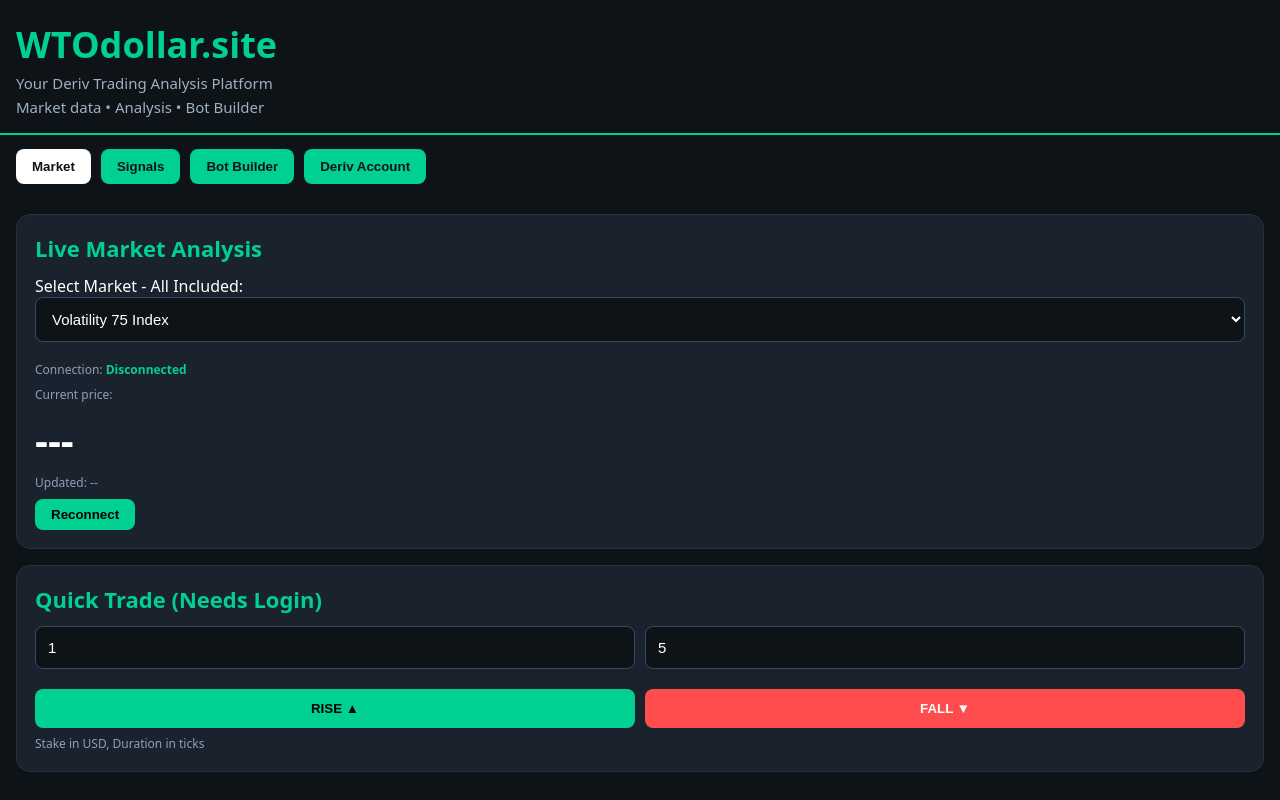
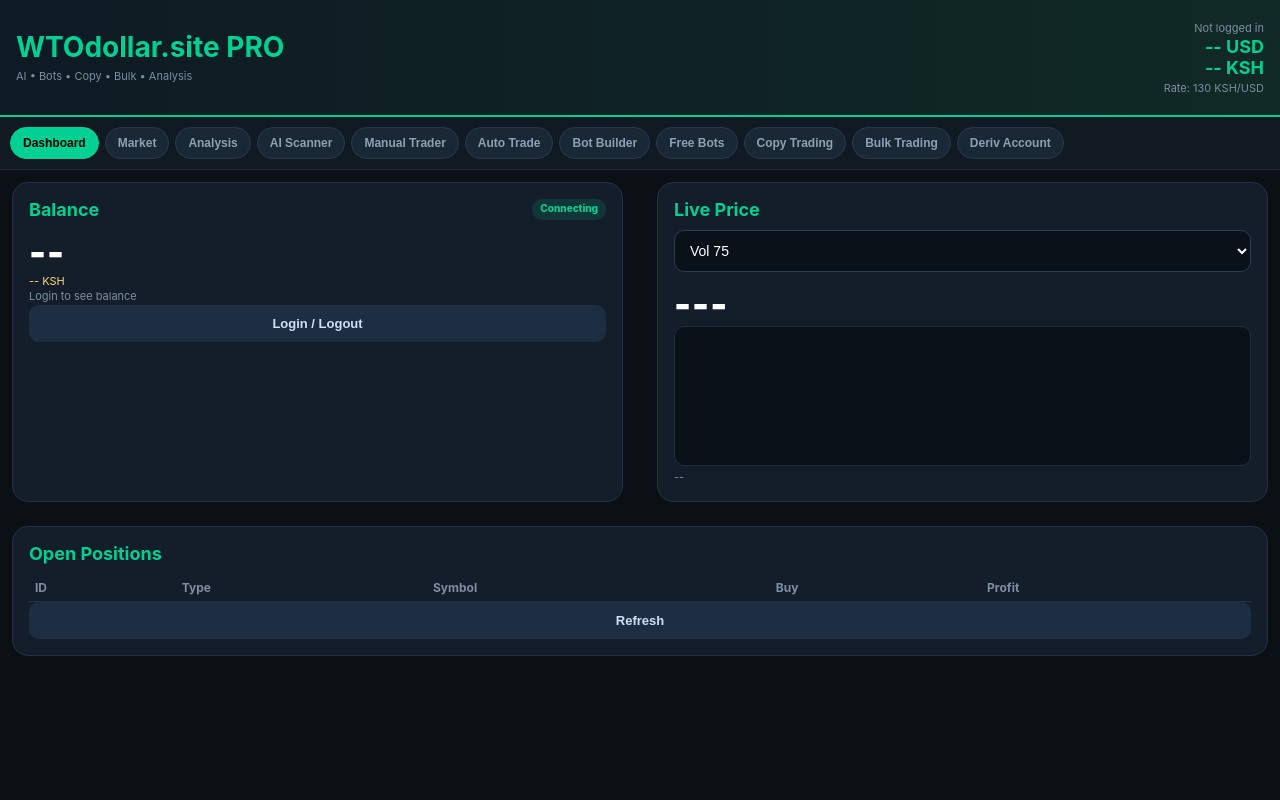
Before and after one commit to wtodollar/wtodollar.site, a plain HTML site: page index.html in a window 1280 px wide. Drawn offline with Linux system fonts and the light colour scheme.

Commit message:
Update index.html

```diff
--- a/index.html
+++ b/index.html
@@ -1,183 +1,164 @@
 <!DOCTYPE html>
 <html lang="en">
 <head>
-<meta charset="UTF-8">
-<meta name="viewport" content="width=device-width, initial-scale=1.0">
-<title>WTOdollar.site | All Volatilities</title>
+<meta charset="UTF-8"><meta name="viewport" content="width=device-width, initial-scale=1.0">
+<title>WTOdollar - Pro Trading Platform</title>
 <style>
-*{box-sizing:border-box;margin:0;padding:0}
-body{background:#0e1318;color:#fff;font-family:system-ui,sans-serif}
-.header{padding:20px 16px 12px;border-bottom:2px solid #00d091}
-.header h1{color:#00d091;font-size:36px}
-.header p{color:#9fb0c3;font-size:15px;margin:4px 0}
-.nav{display:flex;flex-wrap:wrap;gap:10px;padding:14px 16px}
-.nav button{background:#00d091;color:#0e1318;border:none;padding:10px 16px;border-radius:8px;font-weight:700;cursor:pointer}
-.nav button.active{background:#fff;color:#0e1318}
-.card{background:#1a222d;border-radius:14px;padding:18px;margin:16px;border:1px solid #263241}
-.card h2{color:#00d091;font-size:22px;margin-bottom:12px}
-input,select{width:100%;background:#0e1318;color:#fff;border:1px solid #3a4a5e;border-radius:8px;padding:12px;font-size:15px;margin-bottom:12px}
-.price-big{font-size:40px;font-weight:800;margin:8px 0;word-break:break-all}
-.small{font-size:12px;color:#8da0b6;margin-top:8px;line-height:1.4}
-.btn{border:none;padding:12px;border-radius:8px;font-weight:700;width:100%;cursor:pointer;margin-top:8px}
-.btn-blue{background:#2a86ff;color:#fff}
-.btn-green{background:#00d091;color:#000}
-.btn-dark{background:#263241;color:#fff}
+*{box-sizing:border-box;margin:0;padding:0}body{background:#0b1015;color:#e6f0ff;font-family:Inter,system-ui,sans-serif}
+.header{background:linear-gradient(90deg,#0e1a24,#102a25);padding:18px 16px;border-bottom:2px solid #00d091;display:flex;justify-content:space-between;align-items:center;flex-wrap:wrap}
+.header h1{color:#00d091;font-size:28px}.header .bal{font-size:14px;text-align:right}
+.header .bal b{color:#00d091;font-size:18px;display:block}
+.nav{position:sticky;top:0;z-index:10;background:#111a23;display:flex;gap:6px;padding:10px;overflow-x:auto;border-bottom:1px solid #1e2d3d;white-space:nowrap}
+.nav button{background:#1a2836;color:#8da0b6;border:1px solid #263a4f;padding:8px 12px;border-radius:20px;font-weight:700;font-size:12px;cursor:pointer}
+.nav button.active{background:#00d091;color:#000;border-color:#00d091}
+.card{background:#141e2a;border-radius:16px;padding:16px;margin:12px;border:1px solid #223145}
+.card h2{color:#00d091;font-size:18px;margin-bottom:10px;display:flex;justify-content:space-between}
+.card h3{color:#9fb0c3;font-size:14px;margin:12px 0 6px}
+.grid2{display:grid;grid-template-columns:1fr 1fr;gap:10px}
+.grid3{display:grid;grid-template-columns:1fr 1fr 1fr;gap:8px}
+input,select{width:100%;background:#0b1118;color:#fff;border:1px solid #2a3c52;border-radius:10px;padding:11px;font-size:14px;margin-bottom:10px}
+.price-big{font-size:36px;font-weight:900;color:#fff;letter-spacing:1px}
+.small{font-size:11px;color:#7d8ea3;line-height:1.4}
+.btn{border:none;padding:11px;border-radius:10px;font-weight:800;width:100%;cursor:pointer;font-size:13px}
+.btn-green{background:#00d091;color:#000}.btn-red{background:#ff4757;color:#fff}.btn-blue{background:#2d86ff;color:#fff}.btn-dark{background:#1e2e42;color:#cfe0f5}.btn-ghost{background:transparent;border:1px solid #2a3c52;color:#8da0b6}
 .tab-content{display:none}.tab-content.active{display:block}
-#log{background:#000;color:#0f0;border-radius:8px;padding:8px;height:140px;overflow-y:auto;font-size:11px;margin-top:10px;white-space:pre-wrap}
-optgroup{color:#00d091;background:#0e1318;font-weight:700}
+.badge{padding:3px 8px;border-radius:10px;font-size:10px;font-weight:800}
+.badge-green{background:#00d09122;color:#00d091}.badge-red{background:#ff475722;color:#ff6b7a}.badge-blue{background:#2d86ff22;color:#6aa9ff}
+#tickChart{width:100%;height:140px;background:#0b1118;border-radius:10px;border:1px solid #1e2d3d}
+#log{background:#000;color:#00ff88;border-radius:10px;padding:8px;height:120px;overflow-y:auto;font-size:10px;white-space:pre-wrap;margin-top:10px}
+.bot-card{border:1px dashed #2a3c52;border-radius:10px;padding:10px;margin:6px 0;background:#0f1821}
+.switch{display:flex;align-items:center;gap:8px;margin:6px 0}
+.switch input{width:18px;height:18px}
+table{width:100%;font-size:12px;border-collapse:collapse}
+th{color:#7d8ea3;text-align:left;padding:6px;border-bottom:1px solid #223145}
+td{padding:6px;border-bottom:1px solid #1a2836}
+.ksh{color:#ffd86e}
+optgroup{color:#00d091;background:#0b1015;font-weight:800}
 </style>
 </head>
 <body>
 <div class="header">
-<h1>WTOdollar.site</h1>
-<p>Your Deriv Trading Analysis Platform</p>
-<p>Market data • Analysis • Bot Builder</p>
+<div><h1>WTOdollar.site PRO</h1><span class="small">AI • Bots • Copy • Bulk • Analysis</span></div>
+<div class="bal">
+<span class="small" id="loginId">Not logged in</span>
+<b id="usdBal">-- USD</b>
+<b id="kshBal" class="ksh">-- KSH</b>
+<span class="small">Rate: <span id="rate">130</span> KSH/USD</span>
 </div>
+</div>
+
 <div class="nav">
-<button onclick="showTab('market')" id="btn-market" class="active">Market</button>
-<button onclick="showTab('signals')" id="btn-signals">Signals</button>
+<button onclick="showTab('dashboard')" id="btn-dashboard" class="active">Dashboard</button>
+<button onclick="showTab('market')" id="btn-market">Market</button>
+<button onclick="showTab('analysis')" id="btn-analysis">Analysis</button>
+<button onclick="showTab('aiscan')" id="btn-aiscan">AI Scanner</button>
+<button onclick="showTab('manual')" id="btn-manual">Manual Trader</button>
+<button onclick="showTab('auto')" id="btn-auto">Auto Trade</button>
 <button onclick="showTab('bot')" id="btn-bot">Bot Builder</button>
+<button onclick="showTab('freebots')" id="btn-freebots">Free Bots</button>
+<button onclick="showTab('copy')" id="btn-copy">Copy Trading</button>
+<button onclick="showTab('bulk')" id="btn-bulk">Bulk Trading</button>
 <button onclick="showTab('account')" id="btn-account">Deriv Account</button>
 </div>
-<div id="tab-market" class="tab-content active">
-<div class="card">
-<h2>Live Market Analysis</h2>
-<label>Select Market - All Included:</label>
-<select id="marketSelect">
-<optgroup label="NEW - 1HZ Volatility (15,30,90)">
-<option value="1HZ15V">Volatility 15 (1s)</option>
-<option value="1HZ30V">Volatility 30 (1s)</option>
-<option value="1HZ90V">Volatility 90 (1s)</option>
-<option value="1HZ150V">Volatility 150 (1s)</option>
-<option value="1HZ250V">Volatility 250 (1s)</option>
-</optgroup>
-<optgroup label="Volatility Continuous (2 sec)">
-<option value="R_10">Volatility 10 Index</option>
-<option value="R_25">Volatility 25 Index</option>
-<option value="R_50">Volatility 50 Index</option>
-<option value="R_75" selected>Volatility 75 Index</option>
-<option value="R_100">Volatility 100 Index</option>
-</optgroup>
-<optgroup label="Volatility 1s Standard">
-<option value="R_10_1s">Volatility 10 (1s)</option>
-<option value="R_25_1s">Volatility 25 (1s)</option>
-<option value="R_50_1s">Volatility 50 (1s)</option>
-<option value="R_75_1s">Volatility 75 (1s)</option>
-<option value="R_100_1s">Volatility 100 (1s)</option>
-</optgroup>
-<optgroup label="Boom Index + 1s">
-<option value="BOOM_300">Boom 300</option>
-<option value="BOOM_500">Boom 500</option>
-<option value="BOOM_1000">Boom 1000</option>
-<option value="BOOM_300_1s">Boom 300 (1s)</option>
-<option value="BOOM_500_1s">Boom 500 (1s)</option>
-<option value="BOOM_1000_1s">Boom 1000 (1s)</option>
-</optgroup>
-<optgroup label="Crash Index + 1s">
-<option value="CRASH_300">Crash 300</option>
-<option value="CRASH_500">Crash 500</option>
-<option value="CRASH_1000">Crash 1000</option>
-<option value="CRASH_300_1s">Crash 300 (1s)</option>
-<option value="CRASH_500_1s">Crash 500 (1s)</option>
-<option value="CRASH_1000_1s">Crash 1000 (1s)</option>
-</optgroup>
-<optgroup label="Jump Index">
-<option value="JD10">Jump 10 Index</option>
-<option value="JD25">Jump 25 Index</option>
-<option value="JD50">Jump 50 Index</option>
-<option value="JD75">Jump 75 Index</option>
-<option value="JD100">Jump 100 Index</option>
-<option value="JD10_1s">Jump 10 (1s)</option>
-<option value="JD25_1s">Jump 25 (1s)</option>
-<option value="JD50_1s">Jump 50 (1s)</option>
-<option value="JD75_1s">Jump 75 (1s)</option>
-<option value="JD100_1s">Jump 100 (1s)</option>
-</optgroup>
-<optgroup label="Other Synthetic">
-<option value="ST100">Step Index</option>
-<option value="RDBULL">Bull Market Index</option>
-<option value="RDBEAR">Bear Market Index</option>
-<option value="RB100">Range Break 100</option>
-<option value="RB200">Range Break 200</option>
-</optgroup>
-<optgroup label="Forex">
-<option value="frxEURUSD">EUR/USD</option>
-<option value="frxGBPUSD">GBP/USD</option>
-<option value="frxUSDJPY">USD/JPY</option>
-<option value="frxXAUUSD">Gold</option>
-</optgroup>
-</select>
-<div class="small">Connection: <b id="connStatus" style="color:#00d091">Connecting...</b></div>
-<div class="small">Current price:</div>
-<div class="price-big" id="price">---</div>
-<div class="small" id="updated">Updated: --</div>
-<button class="btn btn-green" style="width:auto;padding:8px 16px" onclick="reconnect()">Reconnect</button>
+
+<!-- DASHBOARD -->
+<div id="tab-dashboard" class="tab-content active">
+<div class="grid2">
+<div class="card"><h2>Balance <span class="badge badge-green" id="connStatus">Connecting</span></h2><div class="price-big" id="dashUsd">--</div><div class="small ksh" id="dashKsh">-- KSH</div><div class="small" id="dashLogin">Login to see balance</div><button class="btn btn-dark" onclick="showTab('account')">Login / Logout</button></div>
+<div class="card"><h2>Live Price</h2><select id="marketSelect">
+<optgroup label="NEW 15/30/90 (1s)"><option value="1HZ15V">Vol 15 (1s)</option><option value="1HZ30V">Vol 30 (1s)</option><option value="1HZ90V">Vol 90 (1s)</option><option value="1HZ150V">Vol 150 (1s)</option><option value="1HZ250V">Vol 250 (1s)</option></optgroup>
+<optgroup label="Vol Continuous"><option value="R_10">Vol 10</option><option value="R_25">Vol 25</option><option value="R_50">Vol 50</option><option value="R_75" selected>Vol 75</option><option value="R_100">Vol 100</option></optgroup>
+<optgroup label="Vol 1s"><option value="R_10_1s">Vol 10 (1s)</option><option value="R_25_1s">Vol 25 (1s)</option><option value="R_50_1s">Vol 50 (1s)</option><option value="R_75_1s">Vol 75 (1s)</option><option value="R_100_1s">Vol 100 (1s)</option></optgroup>
+<optgroup label="Jump (Including)"><option value="JD10">Jump 10</option><option value="JD25">Jump 25</option><option value="JD50">Jump 50</option><option value="JD75">Jump 75</option><option value="JD100">Jump 100</option><option value="JD10_1s">Jump 10 (1s)</option><option value="JD25_1s">Jump 25 (1s)</option><option value="JD50_1s">Jump 50 (1s)</option><option value="JD75_1s">Jump 75 (1s)</option><option value="JD100_1s">Jump 100 (1s)</option></optgroup>
+<optgroup label="Boom/Crash"><option value="BOOM_300">Boom 300</option><option value="BOOM_500">Boom 500</option><option value="BOOM_1000">Boom 1000</option><option value="BOOM_300_1s">Boom 300 (1s)</option><option value="BOOM_500_1s">Boom 500 (1s)</option><option value="BOOM_1000_1s">Boom 1000 (1s)</option><option value="CRASH_300">Crash 300</option><option value="CRASH_500">Crash 500</option><option value="CRASH_1000">Crash 1000</option><option value="CRASH_300_1s">Crash 300 (1s)</option><option value="CRASH_500_1s">Crash 500 (1s)</option><option value="CRASH_1000_1s">Crash 1000 (1s)</option></optgroup>
+<optgroup label="Other"><option value="ST100">Step Index</option><option value="RDBULL">Bull</option><option value="RDBEAR">Bear</option></optgroup>
+</select><div class="price-big" id="price">---</div><canvas id="tickChart"></canvas><div class="small" id="updated">--</div></div>
 </div>
-<div class="card">
-<h2>Quick Trade (Needs Login)</h2>
-<div style="display:flex;gap:10px"><input id="stake" type="number" value="1" min="0.35" step="0.1"><input id="duration" type="number" value="5" min="1"></div>
-<div style="display:flex;gap:10px"><button class="btn btn-green" onclick="quickBuy('CALL')">RISE ▲</button><button class="btn" style="background:#ff4d4d;color:#fff" onclick="quickBuy('PUT')">FALL ▼</button></div>
-<div class="small">Stake in USD, Duration in ticks</div>
+<div class="card"><h2>Open Positions</h2><table id="openTable"><tr><th>ID</th><th>Type</th><th>Symbol</th><th>Buy</th><th>Profit</th></tr></table><button class="btn btn-dark" onclick="fetchOpenPositions()">Refresh</button></div>
+</div>
+
+<!-- ANALYSIS -->
+<div id="tab-analysis" class="tab-content">
+<div class="card"><h2>Analysis Tool <span class="badge badge-blue">RSI + SMA</span></h2>
+<div class="grid3"><div>RSI(14): <b id="rsi">--</b></div><div>SMA20: <b id="sma20">--</b></div><div>SMA50: <b id="sma50">--</b></div></div>
+<h3>Signal</h3><div id="analysisSignal" class="price-big" style="font-size:20px">Waiting ticks...</div>
+<div class="small">Based on last 100 ticks: RSI <30 oversold = BUY, >70 overbought = SELL. SMA cross confirms.</div>
+<div class="grid2"><button class="btn btn-green" onclick="quickBuy('CALL')">BUY RISE</button><button class="btn btn-red" onclick="quickBuy('PUT')">BUY FALL</button></div>
 </div>
 </div>
-<div id="tab-account" class="tab-content">
-<div class="card">
-<h2>Deriv Account Login</h2>
-<p class="small">app.deriv.com > Settings > API Token > Create Token > Check ALL boxes > Copy</p>
-<input id="tokenInput" type="text" placeholder="Paste API Token here (visible)">
-<div id="loginId" style="margin-top:8px;font-weight:700"></div>
-<div id="balanceDisplay" style="font-size:22px;color:#00d091;font-weight:800;margin-top:6px"></div>
-<div id="authLog" class="small" style="color:#ffcc00"></div>
-<button class="btn btn-blue" onclick="loginDeriv()">LOGIN & SHOW BALANCE</button>
-<button class="btn btn-dark" onclick="logout()">Logout / Clear Token</button>
-<div id="log">Log will appear here...</div>
+
+<!-- AI SCANNER -->
+<div id="tab-aiscan" class="tab-content">
+<div class="card"><h2>AI Scanner <span class="badge badge-green">Live</span></h2><div class="small">Scans ALL volatilities including 15/30 1s + Jump every 3 seconds and finds strongest trend.</div><button class="btn btn-blue" onclick="toggleScanner()" id="scanBtn">Start AI Scan</button><table id="scanTable"><tr><th>Symbol</th><th>RSI</th><th>Trend</th><th>Strength</th><th>Action</th></tr></table></div>
+</div>
+
+<!-- MANUAL TRADER -->
+<div id="tab-manual" class="tab-content">
+<div class="card"><h2>Manual Trader</h2>
+<div class="grid2"><div><label>Stake USD</label><input id="stake" type="number" value="1" min="0.35" step="0.1"></div><div><label>Duration (ticks)</label><input id="duration" type="number" value="5" min="1"></div></div>
+<label>Contract Type</label><select id="contractType"><option value="CALL">Rise</option><option value="PUT">Fall</option><option value="CALL">Higher</option><option value="PUT">Lower</option><option value="DIGITMATCH">Digit Match</option><option value="DIGITDIFF">Digit Differs</option><option value="DIGITEVEN">Even</option><option value="DIGITODD">Odd</option><option value="DIGITOVER">Over</option><option value="DIGITUNDER">Under</option></select>
+<div id="digitBox" style="display:none"><label>Digit (0-9) or Barrier</label><input id="digitInput" type="number" value="5" min="0" max="9"></div>
+<div class="grid2"><button class="btn btn-green" onclick="manualBuy('CALL')">RISE / HIGHER</button><button class="btn btn-red" onclick="manualBuy('PUT')">FALL / LOWER</button></div>
+<div class="grid2" style="margin-top:8px"><button class="btn btn-dark" onclick="manualBuy('DIGITEVEN')">EVEN</button><button class="btn btn-dark" onclick="manualBuy('DIGITODD')">ODD</button></div>
 </div>
 </div>
-<div id="tab-signals" class="tab-content"><div class="card"><h2>Signals</h2><p class="small" id="signalBox">Waiting for ticks...</p></div></div>
-<div id="tab-bot" class="tab-content"><div class="card"><h2>Bot Builder</h2><p class="small">Login first. All markets ready.</p></div></div>
+
+<!-- AUTO TRADE -->
+<div id="tab-auto" class="tab-content">
+<div class="card"><h2>Auto Trade <span class="badge badge-red" id="autoStatus">Stopped</span></h2>
+<div class="grid2"><div><label>Base Stake</label><input id="autoStake" type="number" value="0.35"></div><div><label>Martingale x</label><input id="autoMulti" type="number" value="2.1" step="0.1"></div></div>
+<label>Strategy</label><select id="autoStrategy"><option value="RSI">RSI Reversal</option><option value="SMA">SMA Cross</option><option value="EVEN">Even/Odd Follow</option><option value="MARTI">Martingale Rise/Fall</option></select>
+<div class="switch"><input type="checkbox" id="autoMartingale" checked><label>Enable Martingale on Loss</label></div>
+<div class="switch"><input type="checkbox" id="autoStopLoss"><label>Stop if loss > $ <input id="stopLossVal" value="10" style="width:60px;display:inline"></label></div>
+<div class="grid2"><button class="btn btn-green" onclick="startAuto()">Start Auto</button><button class="btn btn-red" onclick="stopAuto()">Stop</button></div>
+<div class="small" id="autoLog">Ready</div>
+<table id="autoTable"><tr><th>Time</th><th>Symbol</th><th>Type</th><th>Stake</th><th>P/L</th></tr></table>
+</div>
+</div>
+
+<!-- BOT BUILDER -->
+<div id="tab-bot" class="tab-content">
+<div class="card"><h2>Bot Builder (Drag Logic)</h2>
+<div class="bot-card"><b>1. When to Buy</b><select id="bWhen"><option value="RSI<30">RSI < 30 (Oversold)</option><option value="RSI>70">RSI > 70 (Overbought)</option><option value="SMA_CROSS">SMA20 crosses SMA50 up</option><option value="TICK_UP">Last 3 ticks UP</option><option value="TICK_DOWN">Last 3 ticks DOWN</option></select></div>
+<div class="bot-card"><b>2. What to Buy</b><select id="bWhat"><option value="CALL">Rise</option><option value="PUT">Fall</option><option value="DIGITEVEN">Even</option><option value="DIGITODD">Odd</option></select></div>
+<div class="bot-card"><b>3. Stake Management</b><select id="bStake"><option value="FIXED">Fixed</option><option value="MARTINGALE">Martingale x2.1</option><option value="DALEMBERT">D'Alembert +1</option><option value="REVERSE_MARTI">Reverse Martingale on Win</option></select></div>
+<button class="btn btn-blue" onclick="saveBot()">Save Bot to Free Bots</button><div class="small" id="botPreview">Your bot logic will appear here</div>
+</div>
+</div>
+
+<!-- FREE BOTS -->
+<div id="tab-freebots" class="tab-content">
+<div class="card"><h2>Free Bots Library</h2>
+<div id="freeBotsList"></div>
+</div>
+</div>
+
+<!-- COPY TRADING -->
+<div id="tab-copy" class="tab-content">
+<div class="card"><h2>Copy Trading</h2><div class="small">Follow top traders (simulated from
+    <!-- ACCOUNT -->
+<div id="tab-account" class="tab-content">
+<div class="card"><h2>Deriv Account Login / Logout</h2><p class="small">app.deriv.com > Settings > API Token > Create > Check ALL > Copy token</p>
+<input id="tokenInput" type="text" placeholder="Paste API Token here (visible)">
+<div id="authLog" class="small" style="color:#ffcc00"></div>
+<button class="btn btn-blue" onclick="loginDeriv()">LOGIN & SHOW BALANCE (USD + KSH)</button>
+<button class="btn btn-dark" onclick="logout()">Logout / Clear Token</button>
+<div id="log">Logs...</div>
+<div class="card" style="margin:12px 0 0"><h2>Balance Details</h2><div>USD: <b id="detailUsd">--</b></div><div class="ksh">KSH: <b id="detailKsh">--</b></div><div class="small">Rate source: USD/KES ~130 (auto-fetched, fallback 130). Your profit in KSH updates live.</div></div>
+</div>
+</div>
+
 <script>
-let socket=null;let currentSymbol='R_75';let isAuthorized=false;let authSocket=null;
-function log(msg){const el=document.getElementById('log');el.innerText=new Date().toLocaleTimeString()+' - '+msg+'\n'+el.innerText;}
-function showTab(name){document.querySelectorAll('.tab-content').forEach(t=>t.classList.remove('active'));document.querySelectorAll('.nav button').forEach(b=>b.classList.remove('active'));document.getElementById('tab-'+name).classList.add('active');document.getElementById('btn-'+name).classList.add('active');}
-function connectMain(){
-socket=new WebSocket('wss://ws.derivws.com/websockets/v3?app_id=1089');
-document.getElementById('connStatus').innerText='Connecting...';
-socket.onopen=()=>{document.getElementById('connStatus').innerText='Receiving live prices';log('Market CONNECTED: '+currentSymbol);socket.send(JSON.stringify({ticks:currentSymbol,subscribe:1}));};
-socket.onmessage=(e)=>{try{const d=JSON.parse(e.data);if(d.tick){document.getElementById('price').innerText=d.tick.quote;document.getElementById('updated').innerText='Updated: '+new Date().toLocaleTimeString()+' | '+currentSymbol;document.getElementById('signalBox').innerText='Last: '+d.tick.quote+' ('+currentSymbol+')';}}catch{}};
-socket.onclose=()=>{document.getElementById('connStatus').innerText='Disconnected';setTimeout(connectMain,3000);};
-}
-function reconnect(){if(socket)socket.close();connectMain();}
-function loginDeriv(){
-const token=document.getElementById('tokenInput').value.trim();
-const authLog=document.getElementById('authLog');
-if(!token){alert('Paste token');return;}
-if(token.length<10){alert('Token too short');return;}
-localStorage.setItem('deriv_token',token);
-authLog.innerText='Logging in...';log('Auth try len '+token.length);
-if(authSocket)try{authSocket.close();}catch(e){}
-authSocket=new WebSocket('wss://ws.derivws.com/websockets/v3?app_id=1089');
-authSocket.onopen=()=>{log('Auth socket OPEN');authSocket.send(JSON.stringify({authorize:token}));};
-authSocket.onmessage=(e)=>{
-const data=JSON.parse(e.data);
-if(data.error){authLog.innerText='ERROR: '+data.error.message;authLog.style.color='#ff4d4d';log('FAIL: '+data.error.message);alert('Login failed: '+data.error.message);return;}
-if(data.authorize){isAuthorized=true;document.getElementById('loginId').innerText='Logged: '+data.authorize.loginid+' ('+data.authorize.currency+')';authLog.innerText='Success!';authLog.style.color='#00d091';log('Authorized '+data.authorize.loginid);authSocket.send(JSON.stringify({balance:1,subscribe:1}));if(socket&&socket.readyState===1)socket.send(JSON.stringify({authorize:token}));}
-if(data.balance){document.getElementById('balanceDisplay').innerText='Balance: '+data.balance.balance+' '+data.balance.currency;log('Balance '+data.balance.balance);}
-};
-authSocket.onerror=()=>{log('Auth error');};
-}
-function logout(){localStorage.removeItem('deriv_token');document.getElementById('tokenInput').value='';document.getElementById('loginId').innerText='';document.getElementById('balanceDisplay').innerText='Logged out';document.getElementById('authLog').innerText='';log('Logged out');isAuthorized=false;if(authSocket)authSocket.close();}
-function quickBuy(type){
-if(!isAuthorized){alert('Login first in Deriv Account');showTab('account');return;}
-const stake=parseFloat(document.getElementById('stake').value)||1;const dur=parseInt(document.getElementById('duration').value)||5;
-if(!authSocket||authSocket.readyState!==1){alert('Not connected, login again');return;}
-log('Proposal '+type+' '+currentSymbol+' stake '+stake);
-authSocket.send(JSON.stringify({proposal:1,amount:stake,basis:'stake',contract_type:type,currency:'USD',duration:dur,duration_unit:'t',symbol:currentSymbol}));
-const h=(e)=>{const d=JSON.parse(e.data);if(d.proposal){authSocket.removeEventListener('message',h);log('Proposal OK '+d.proposal.ask_price);authSocket.send(JSON.stringify({buy:d.proposal.id,price:d.proposal.ask_price}));}if(d.buy){log('BOUGHT '+d.buy.contract_id+' price '+d.buy.buy_price);alert('BOUGHT! ID:'+d.buy.contract_id+' Price:'+d.buy.buy_price);}};
-authSocket.addEventListener('message',h);
-}
-document.getElementById('marketSelect').addEventListener('change',(e)=>{currentSymbol=e.target.value;log('Switch to '+currentSymbol);if(socket){socket.send(JSON.stringify({forget_all:['ticks']}));socket.send(JSON.stringify({ticks:currentSymbol,subscribe:1}));}});
-const saved=localStorage.getItem('deriv_token');if(saved){document.getElementById('tokenInput').value=saved;log('Saved token found');}
-connectMain();
-</script>
-</body>
-    </html>
+let socket=null, authSocket=null, currentSymbol='R_75', isAuthorized=false, tickHistory=[], usdKes=130;
+let autoRunning=false, autoProfit=0, autoStakeBase=0.35, currentAutoStake=0.35;
+let scannerInterval=null;
+
+function log(m){const e=document.getElementById('log');e.innerText=new Date().toLocaleTimeString()+' - '+m+'\n'+e.innerText;}
+function showTab(n){document.querySelectorAll('.tab-content').forEach(t=>t.classList.remove('active'));document.querySelectorAll('.nav button').forEach(b=>b.classList.remove('active'));const btn=document.getElementById('btn-'+n);if(btn)btn.classList.add('active');document.getElementById('tab-'+n).classList.add('active');}
+function toKsh(usd){return (parseFloat(usd||0)*usdKes).toFixed(2);}
+function fetchRate(){fetch('https://open.er-api.com/v6/latest/USD').then(r=>r.json()).then(d=>{if(d.rates && d.rates.KES){usdKes=d.rates.KES;document.getElementById('rate').innerText=usdKes.toFixed(2);updateBalanceDisplay();}}).catch(()=>{});}
+fetchRate();
+
+const canvas=document.getElementById('tickChart');const ctx=canvas.getContext('2d');
+function resizeCanvas(){canvas.width=canvas.clientWidth*2;canvas.height=140*2;}
+window.addEventListener('resize',
```
